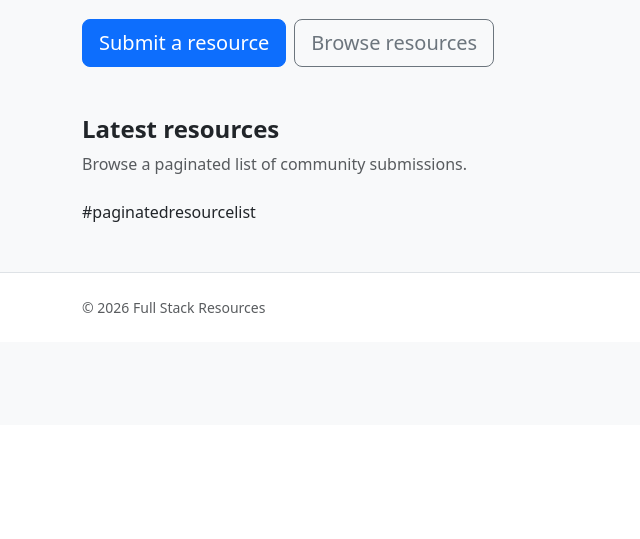
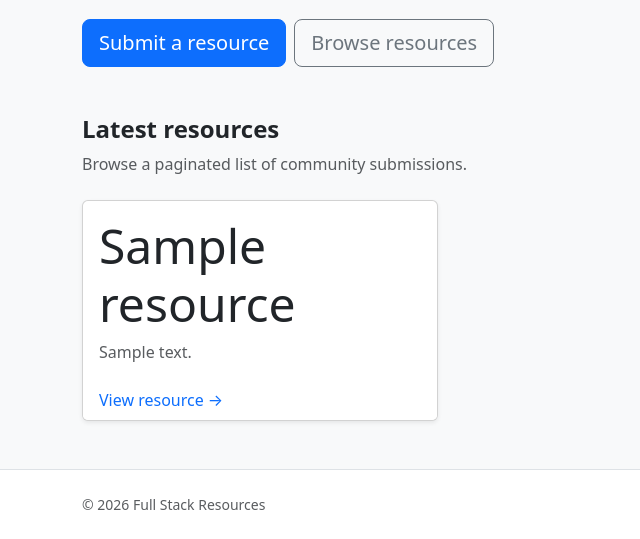
Before and after one commit to niraj-sachania/full-stack-resources, a Django app: page / in a window 1280 px wide. Shown: the part 375-914 px from the top of the page, without its empty margins (0-640 px from the left). Before the commit the page ends 688 px from the top, so only its background shows below. Run offline with Django 4.2, Linux system fonts and the light colour scheme; tables that the repository leaves empty hold one stand-in row (values such as "Sample post").

Commit message:
feat: add dynamic paginated list of resources to the homepage

```diff
--- a/fullstackresources/templates/index.html
+++ b/fullstackresources/templates/index.html
@@ -1,25 +1,18 @@
 {% extends "base.html" %}
-
 {% block content %}
   <header class="py-5">
     <div class="container">
       <div class="row align-items-center g-4">
         <div class="col-lg-7">
-        <h1 class="display-5 fw-bold">
-          Discover and share trusted full-stack resources
-        </h1>
+          <h1 class="display-5 fw-bold">Discover and share trusted full-stack resources</h1>
           <p class="lead text-muted">
             A lightweight, community-driven hub for curated development links.
             Submit your favorites, explore what others recommend and manage your
             own contributions.
           </p>
           <div class="d-flex gap-2">
-          <a href="submit.html" class="btn btn-primary btn-lg"
-            >Submit a resource</a
-          >
-          <a href="#resources" class="btn btn-outline-secondary btn-lg"
-            >Browse resources</a
-          >
+            <a href="submit.html" class="btn btn-primary btn-lg">Submit a resource</a>
+            <a href="#resources" class="btn btn-outline-secondary btn-lg">Browse resources</a>
           </div>
         </div>
         <div class="col-lg-5">
@@ -37,30 +30,42 @@
                 </div>
               </div>
               <hr />
-            <p class="mb-0 text-muted">
-              Simple, accessible and built for developer focus.
-            </p>
+              <p class="mb-0 text-muted">Simple, accessible and built for developer focus.</p>
             </div>
           </div>
         </div>
       </div>
     </div>
   </header>
-
   <main class="pb-5">
     <div class="container" id="resources">
-    <div
-      class="d-flex flex-column flex-lg-row justify-content-between align-items-lg-center mb-4"
-    >
+      <div class="d-flex flex-column flex-lg-row justify-content-between align-items-lg-center mb-4">
         <div>
           <h2 class="h4 fw-semibold">Latest resources</h2>
-        <p class="text-muted mb-0">
-          Browse a paginated list of community submissions.
-        </p>
+          <p class="text-muted mb-0">Browse a paginated list of community submissions.</p>
         </div>
       </div>
-
-    #paginatedresourcelist
+      <div class="row g-4">
+        {% for resource in resource_list %}
+          {% include "resource_card.html" with resource=resource %}
+        {% endfor %}
+      </div>
+      {% if is_paginated %}
+        <nav class="mt-4" aria-label="Pagination">
+          <ul class="pagination justify-content-center">
+            {% if page_obj.has_previous %}
+              <li class="page-item">
+                <a href="?page={{ page_obj.previous_page_number }}" class="page-link">« Previous</a>
+              </li>
+            {% endif %}
+            {% if page_obj.has_next %}
+              <li class="page-item">
+                <a href="?page={{ page_obj.next_page_number }}" class="page-link">Next »</a>
+              </li>
+            {% endif %}
+          </ul>
+        </nav>
+      {% endif %}
     </div>
   </main>
-{% endblock %}
+{% endblock content %}
--- /dev/null
+++ b/fullstackresources/templates/resource_card.html
@@ -0,0 +1,14 @@
+<div class="col-md-6 col-lg-4">
+  <div class="card h-100 shadow-sm">
+    <div class="card-body">
+      <h3 class="card-title display-5">{{ resource.title }}</h3>
+      <p class="card-text text-muted">{{ resource.description | safe }}</p>
+    </div>
+    <div class="card-footer bg-white border-top-0">
+      <a href="{{ resource.link }}"
+         class="text-decoration-none"
+         target="_blank"
+         rel="noopener noreferrer">View resource →</a>
+    </div>
+  </div>
+</div>
```
Lines whose indentation alone changed are shown as unchanged.
